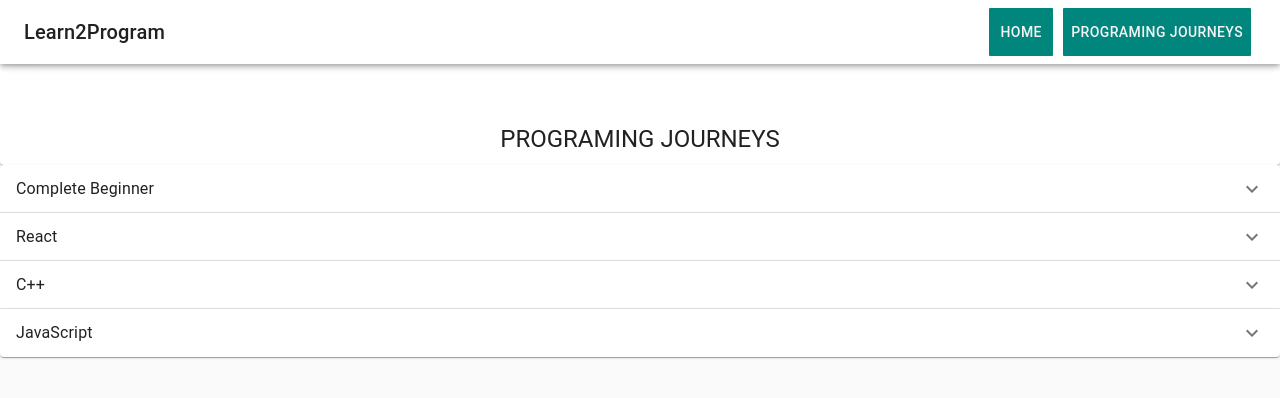
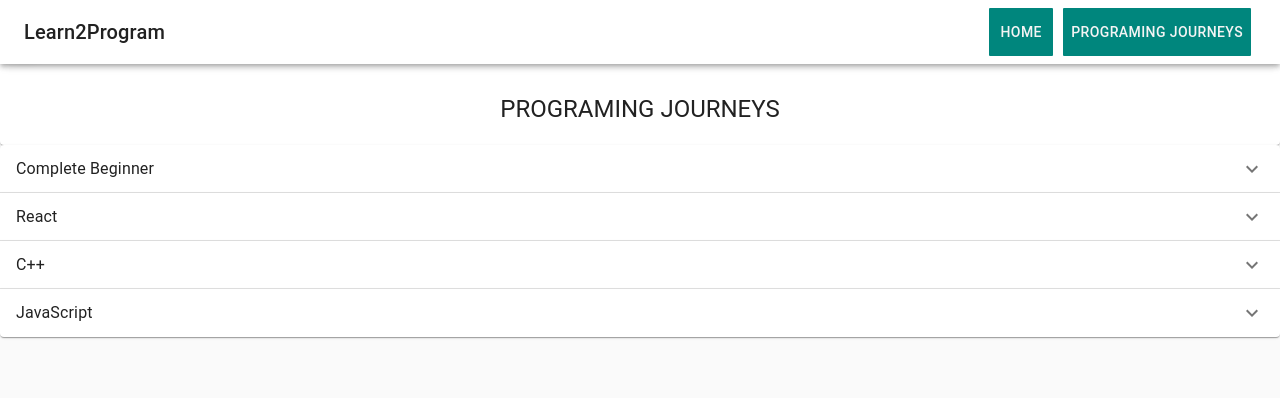
Before and after one commit to kristina-arezina/terms-2-program, a React (Create React App) app: page / in a window 1280 px wide. Both pictures are taken after a click on the button "PROGRAMING JOURNEYS". Shown: the top 398 px of the page. Built offline with nearby package versions, Linux system fonts and the light colour scheme.

Commit message:
do not know what commit now

```diff
--- a/src/components/Layout/PageJourney.js
+++ b/src/components/Layout/PageJourney.js
@@ -6,7 +6,12 @@ export class PageJourney extends Component {
     render(){
 return (
     <Paper >
-        <Typography variant="h5" component="h3" style={{padding:10, paddingTop:70, textAlign:"center", textTransform: 'uppercase'}}>
+        <Typography variant="h5" component="h3" style={{
+            padding:20,
+            paddingTop:40,
+            textAlign:"center",
+            textTransform: 'uppercase'
+        }}>
         Programing Journeys
         </Typography>
 
```
